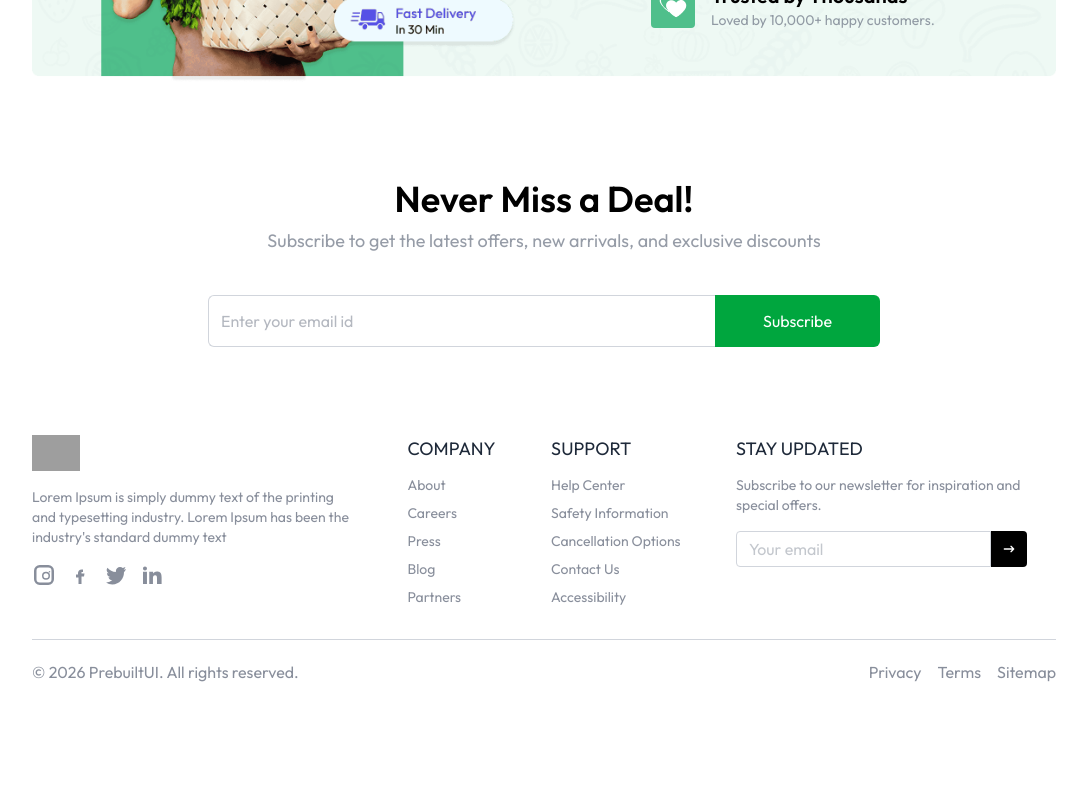
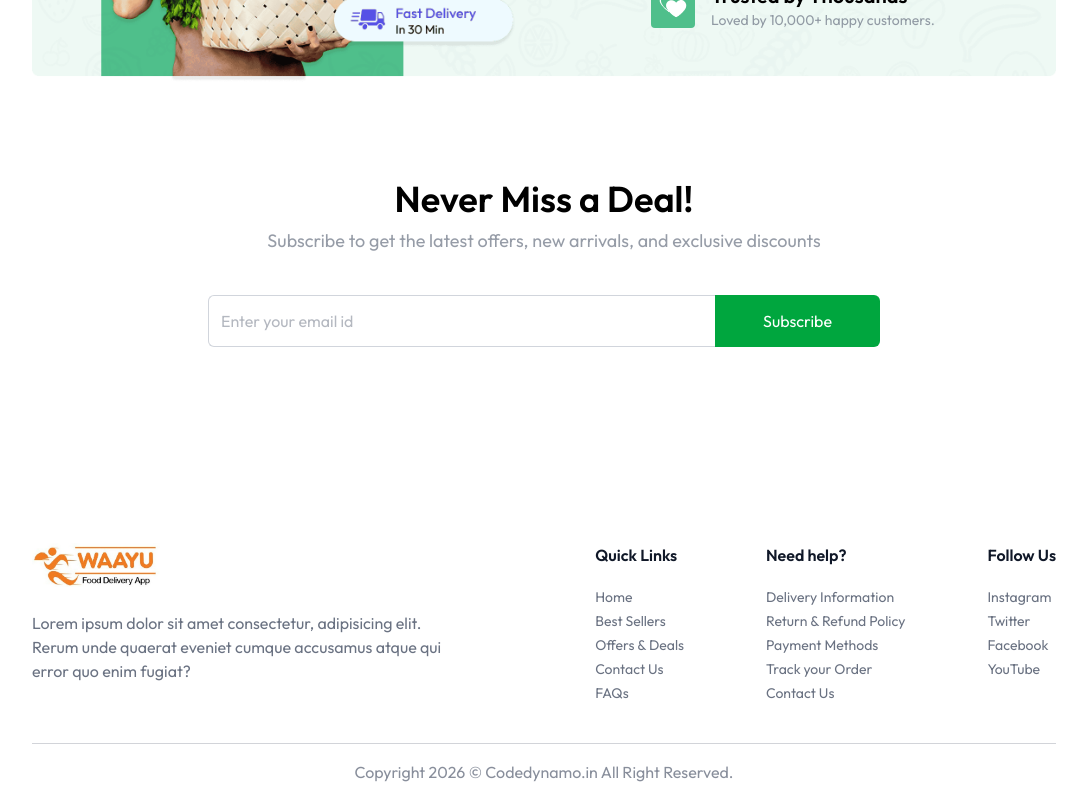
Before and after one commit to CodeDynamo2456/groceryApp-fullstack, a React (Vite) app in the folder client/: page / in a window 1280 px wide. Shown: the part 1851-2651 px from the top of the page, without its empty margins (96-1183 px from the left). Before the commit the page ends 2555 px from the top, so only its background shows below. Built offline with nearby package versions, Linux system fonts and the light colour scheme; grey boxes are pictures that could not be loaded.

Commit message:
login page added

```diff
--- a/client/src/App.jsx
+++ b/client/src/App.jsx
@@ -3,19 +3,23 @@
 import { Route, Routes, useLocation } from "react-router-dom"
 import { Toaster } from "react-hot-toast"
 import Footer from "./componets/Footer"
+import { useAppContext } from "./context/AppContext"
+import Login from "./componets/Login"
 const App = () => {
   const isSellerPath = useLocation().pathname.includes("seller")
+  const {showUserLogin} = useAppContext()
   return (
     <div>
 
         { isSellerPath ? null : <Navbar></Navbar>}
+        {showUserLogin? <Login></Login>:null}
        <Toaster></Toaster>
-        <div className={`${isSellerPath ? "" : "  px-6 md:px-16 lg:px-24 xl:px-32"}`}>
+        <div className={`${isSellerPath ? "":"px-6 md:px-16 lg:px-24 xl:px-32"}`}>
           <Routes>
             <Route path="/" element={<Home></Home>} />
           </Routes>
         </div>
-        <Footer></Footer>
+        {!isSellerPath && <Footer></Footer>}
     </div>
   )
 }
--- a/client/src/componets/Footer.jsx
+++ b/client/src/componets/Footer.jsx
@@ -1,77 +1,34 @@
+import { footerLinks } from "../assets/assets";
+import logo from '../assets/logo.jpg'
 const Footer = () => {
+
+
+
     return (
-        <div className='text-gray-500/80 pt-8 px-6 md:px-16 lg:px-24 xl:px-32'>
-            <div className='flex flex-wrap justify-between gap-12 md:gap-6'>
-                <div className='max-w-80'>
-                    <img src="https://raw.githubusercontent.com/prebuiltui/prebuiltui/main/assets/dummyLogo/dummyLogoColored.svg" alt="logo" className='mb-4 h-8 md:h-9' />
-                    <p className='text-sm'>
-                        Lorem Ipsum is simply dummy text of the printing and typesetting industry. Lorem Ipsum has been the industry's standard dummy text
-                    </p>
-                    <div className='flex items-center gap-3 mt-4'>
-                        {/* Instagram */}
-                        <svg className="w-6 h-6" fill="currentColor" viewBox="0 0 24 24">
-                            <path d="M7.75 2A5.75 5.75 0 002 7.75v8.5A5.75 5.75 0 007.75 22h8.5A5.75 5.75 0 0022 16.25v-8.5A5.75 5.75 0 0016.25 2h-8.5zM4.5 7.75A3.25 3.25 0 017.75 4.5h8.5a3.25 3.25 0 013.25 3.25v8.5a3.25 3.25 0 01-3.25 3.25h-8.5a3.25 3.25 0 01-3.25-3.25v-8.5zm9.5 1a4 4 0 11-4 4 4 4 0 014-4zm0 1.5a2.5 2.5 0 102.5 2.5 2.5 2.5 0 00-2.5-2.5zm3.5-.75a.75.75 0 11.75-.75.75.75 0 01-.75.75z" />
-                        </svg>
-                        {/* Facebook */}
-                        <svg className="w-6 h-6" fill="currentColor" viewBox="0 0 24 24">
-                            <path d="M13.5 9H15V6.5h-1.5c-1.933 0-3.5 1.567-3.5 3.5v1.5H8v3h2.5V21h3v-7.5H16l.5-3h-3z" />
-                        </svg>
-                        {/* Twitter */}
-                        <svg className="w-6 h-6" fill="currentColor" viewBox="0 0 24 24">
-                            <path d="M22 5.92a8.2 8.2 0 01-2.36.65A4.1 4.1 0 0021.4 4a8.27 8.27 0 01-2.6 1A4.14 4.14 0 0016 4a4.15 4.15 0 00-4.15 4.15c0 .32.04.64.1.94a11.75 11.75 0 01-8.52-4.32 4.14 4.14 0 001.29 5.54A4.1 4.1 0 013 10v.05a4.15 4.15 0 003.33 4.07 4.12 4.12 0 01-1.87.07 4.16 4.16 0 003.88 2.89A8.33 8.33 0 012 19.56a11.72 11.72 0 006.29 1.84c7.55 0 11.68-6.25 11.68-11.67 0-.18 0-.35-.01-.53A8.18 8.18 0 0022 5.92z" />
-                        </svg>
-                        {/* LinkedIn */}
-                        <svg className="w-6 h-6" fill="currentColor" viewBox="0 0 24 24">
-                            <path d="M4.98 3.5C3.88 3.5 3 4.38 3 5.48c0 1.1.88 1.98 1.98 1.98h.02c1.1 0 1.98-.88 1.98-1.98C6.98 4.38 6.1 3.5 4.98 3.5zM3 8.75h3.96V21H3V8.75zm6.25 0h3.8v1.68h.05c.53-.98 1.82-2.02 3.75-2.02 4.01 0 4.75 2.64 4.75 6.07V21H17v-5.63c0-1.34-.03-3.07-1.88-3.07-1.88 0-2.17 1.47-2.17 2.98V21H9.25V8.75z" />
-                        </svg>
-                    </div>
+        <div className="px-6 md:px-16 lg:px-24 xl:px-32 mt-25 bg-primary/10">
+            <div className="flex flex-col md:flex-row items-start justify-between gap-10 py-10 border-b border-gray-500/30 text-gray-500">
+                <div>
+                    <img className="w-34 md:w-32" src={logo} alt="dummyLogoColored" />
+                    <p className="max-w-[410px] mt-6">Lorem ipsum dolor sit amet consectetur, adipisicing elit. Rerum unde quaerat eveniet cumque accusamus atque qui error quo enim fugiat?</p>
                 </div>
-
-                <div>
-                    <p className='text-lg text-gray-800'>COMPANY</p>
-                    <ul className='mt-3 flex flex-col gap-2 text-sm'>
-                        <li><a href="#">About</a></li>
-                        <li><a href="#">Careers</a></li>
-                        <li><a href="#">Press</a></li>
-                        <li><a href="#">Blog</a></li>
-                        <li><a href="#">Partners</a></li>
-                    </ul>
-                </div>
-
-                <div>
-                    <p className='text-lg text-gray-800'>SUPPORT</p>
-                    <ul className='mt-3 flex flex-col gap-2 text-sm'>
-                        <li><a href="#">Help Center</a></li>
-                        <li><a href="#">Safety Information</a></li>
-                        <li><a href="#">Cancellation Options</a></li>
-                        <li><a href="#">Contact Us</a></li>
-                        <li><a href="#">Accessibility</a></li>
-                    </ul>
-                </div>
-
-                <div className='max-w-80'>
-                    <p className='text-lg text-gray-800'>STAY UPDATED</p>
-                    <p className='mt-3 text-sm'>
-                        Subscribe to our newsletter for inspiration and special offers.
-                    </p>
-                    <div className='flex items-center mt-4'>
-                        <input type="text" className='bg-white rounded-l border border-gray-300 h-9 px-3 outline-none' placeholder='Your email' />
-                        <button className='flex items-center justify-center bg-black h-9 w-9 aspect-square rounded-r'>
-                            {/* Arrow icon */}
-                            <svg className="w-4 h-4 text-white" aria-hidden="true" xmlns="http://www.w3.org/2000/svg" width="24" height="24" fill="none" viewBox="0 0 24 24"><path stroke="currentColor" strokeLinecap="round" strokeLinejoin="round" strokeWidth="2" d="M19 12H5m14 0-4 4m4-4-4-4" /></svg>
-                        </button>
-                    </div>
+                <div className="flex flex-wrap justify-between w-full md:w-[45%] gap-5">
+                    {footerLinks.map((section, index) => (
+                        <div key={index}>
+                            <h3 className="font-semibold text-base text-gray-900 md:mb-5 mb-2">{section.title}</h3>
+                            <ul className="text-sm space-y-1">
+                                {section.links.map((link, i) => (
+                                    <li key={i}>
+                                        <a href={link.url} className="hover:underline transition">{link.text}</a>
+                                    </li>
+                                ))}
+                            </ul>
+                        </div>
+                    ))}
                 </div>
             </div>
-            <hr className='border-gray-300 mt-8' />
-            <div className='flex flex-col md:flex-row gap-2 items-center justify-between py-5'>
-                <p>© {new Date().getFullYear()} <a href="https://prebuiltui.com">PrebuiltUI</a>. All rights reserved.</p>
-                <ul className='flex items-center gap-4'>
-                    <li><a href="#">Privacy</a></li>
-                    <li><a href="#">Terms</a></li>
-                    <li><a href="#">Sitemap</a></li>
-                </ul>
-            </div>
+            <p className="py-4 text-center text-sm md:text-base text-gray-500/80">
+                Copyright {new Date().getFullYear()} © <a href="https://prebuiltui.com">Codedynamo.in</a> All Right Reserved.
+            </p>
         </div>
     );
 };
--- /dev/null
+++ b/client/src/componets/Login.jsx
@@ -0,0 +1,46 @@
+import React from 'react'
+
+const Login = () => {
+
+      const [state, setState] = React.useState("login");
+    const [name, setName] = React.useState("");
+    const [email, setEmail] = React.useState("");
+    const [password, setPassword] = React.useState("");
+  return (
+    <div className='fixed top-0 bottom-0 left-0 right-0 z-30 flex item-center text-sm text-gray-600 bg-black/50'>
+         <form className="flex flex-col gap-4 m-auto items-start p-8 py-12 w-80 sm:w-[352px] text-gray-500 rounded-lg shadow-xl border border-gray-200 bg-white">
+            <p className="text-2xl font-medium m-auto">
+                <span className="text-indigo-500">User</span> {state === "login" ? "Login" : "Sign Up"}
+            </p>
+            {state === "register" && (
+                <div className="w-full">
+                    <p>Name</p>
+                    <input onChange={(e) => setName(e.target.value)} value={name} placeholder="type here" className="border border-gray-200 rounded w-full p-2 mt-1 outline-indigo-500" type="text" required />
+                </div>
+            )}
+            <div className="w-full ">
+                <p>Email</p>
+                <input onChange={(e) => setEmail(e.target.value)} value={email} placeholder="type here" className="border border-gray-200 rounded w-full p-2 mt-1 outline-indigo-500" type="email" required />
+            </div>
+            <div className="w-full ">
+                <p>Password</p>
+                <input onChange={(e) => setPassword(e.target.value)} value={password} placeholder="type here" className="border border-gray-200 rounded w-full p-2 mt-1 outline-indigo-500" type="password" required />
+            </div>
+            {state === "register" ? (
+                <p>
+                    Already have account? <span onClick={() => setState("login")} className="text-indigo-500 cursor-pointer">click here</span>
+                </p>
+            ) : (
+                <p>
+                    Create an account? <span onClick={() => setState("register")} className="text-indigo-500 cursor-pointer">click here</span>
+                </p>
+            )}
+            <button className="bg-indigo-500 hover:bg-indigo-600 transition-all text-white w-full py-2 rounded-md cursor-pointer">
+                {state === "register" ? "Create Account" : "Login"}
+            </button>
+        </form>
+    </div>
+  )
+}
+
+export default Login
--- a/client/src/pages/Home.jsx
+++ b/client/src/pages/Home.jsx
@@ -1,6 +1,7 @@
 import BestSeller from "../componets/BestSeller"
 import BottomBanner from "../componets/BottomBanner"
 import Categories from "../componets/Categories"
+// import Login from "../componets/Login"
 import MainBanner from "../componets/MainBanner"
 import NewsLetter from "../componets/NewsLetter"
 
```
